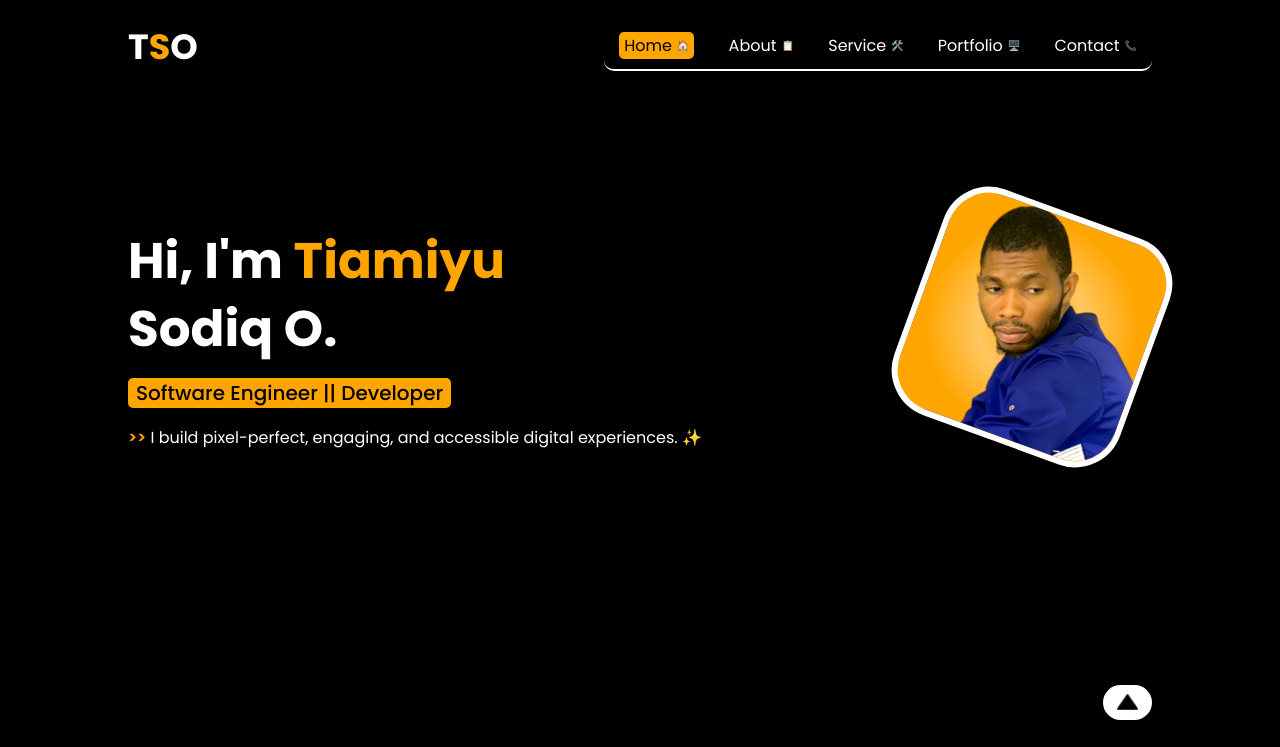
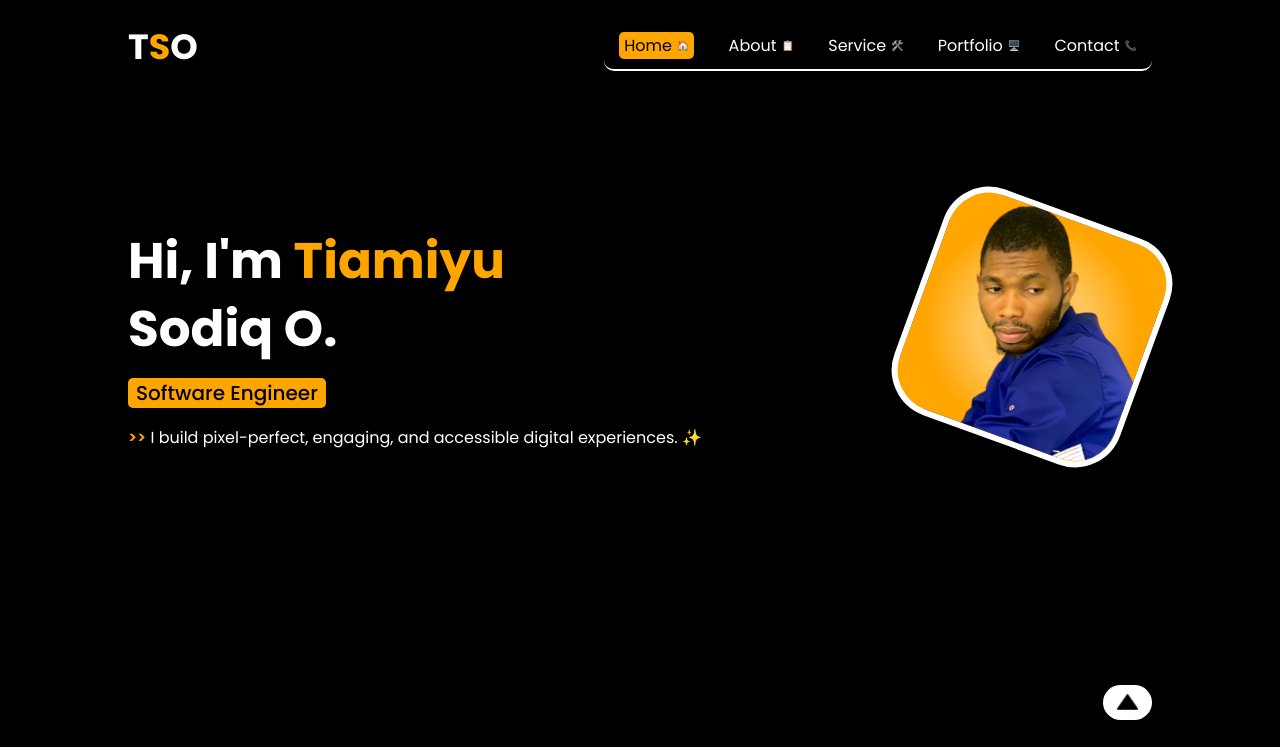
Before and after one commit to tsocreativedev/tso-portfolio, a plain HTML site: page index.html in a window 1280 px wide. Shown: the top 747 px of the page. Drawn offline with nearby package versions, Linux system fonts and the light colour scheme.

Commit message:
Update index.html

```diff
--- a/index.html
+++ b/index.html
@@ -51,7 +51,7 @@
           <h1>
             Hi, I'm <span>Tiamiyu<br /></span>Sodiq O.
           </h1>
-          <p class="profession">Software Engineer || Developer</p>
+          <p class="profession">Software Engineer</p>
           <p class="info">
             <span>>></span> I build pixel-perfect, engaging, and accessible
             digital experiences. ✨
```
